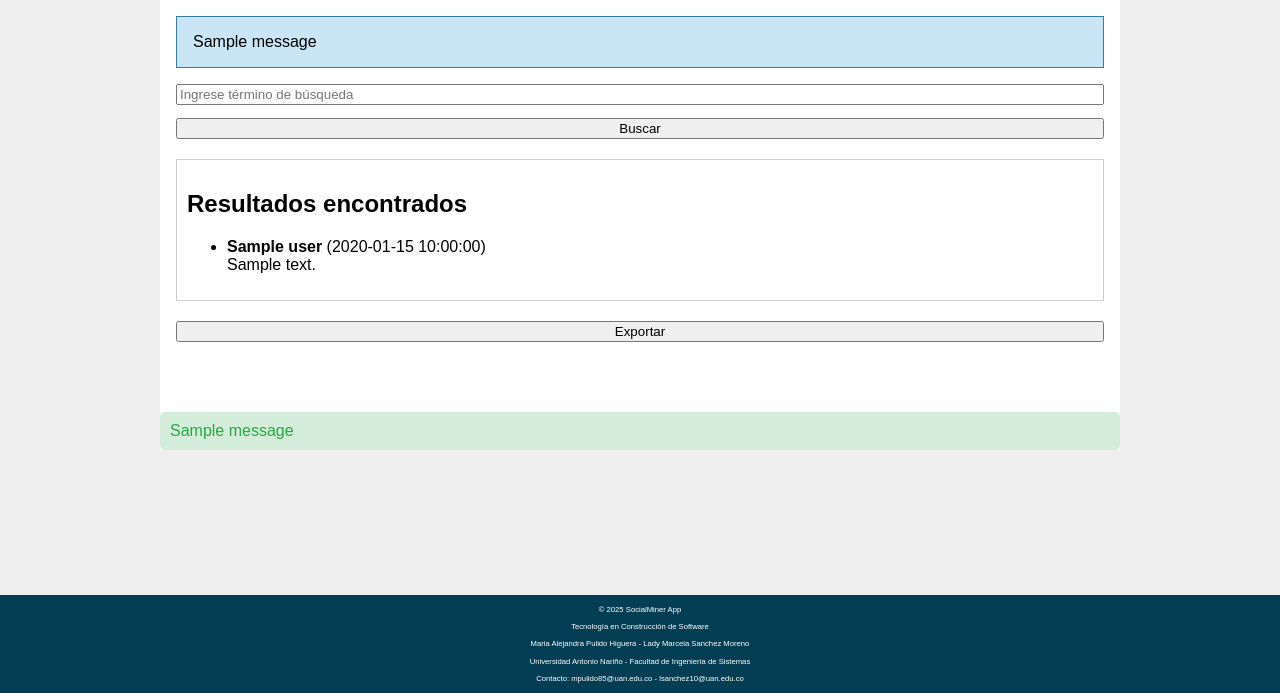
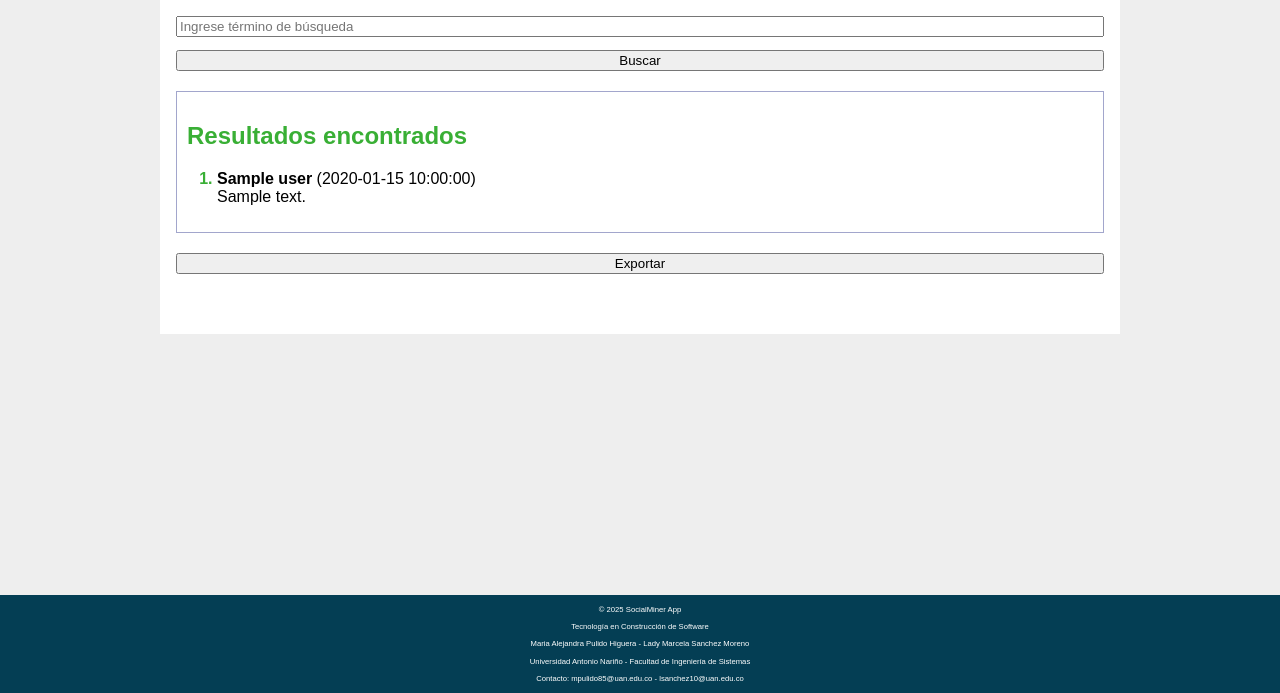
Before and after one commit to marcewp15/SocialMinerApp, a Flask app: template myproject/flaskr/templates/home/index.html in a window 1280 px wide. Shown: the part 107-800 px from the top of the page. Run offline with Flask 3, Linux system fonts and the light colour scheme; the template is opened without the code that fills it: most values are stand-ins (such as "Sample title", 1, 10 or a date in 2020); one stand-in notice (Sample message) is shown.

Commit message:
Se hacen los ajustes respecto a los scrips de tipo CSS ubicados en las plantillas html y se agregan configuraciones faltantes de estilo en archivo CSS  y se corrije codigo duplicado en archivo base

```diff
--- a/myproject/flaskr/static/style.css
+++ b/myproject/flaskr/static/style.css
@@ -27,7 +27,6 @@ body {
     margin: 0;
     font-size: 2.5em;           /* Aumenta el tamaño si quieres un título más grande */
 }
-
 
 a {
     color: #377ba8;
@@ -80,13 +79,6 @@ nav ul li a, nav ul li span, header .action {
 .content > header h1 {
     flex: auto;
     margin: 1rem 0 0.25rem 0;
-}
-
-.flash {
-    margin: 1em 0;
-    padding: 1em;
-    background: #cae6f6;
-    border: 1px solid #377ba8;
 }
 
 .post > header {
@@ -167,7 +159,7 @@ footer {
 }
 
 .tweet-window {
-    border: 1px solid #ccc;
+    border: 1px solid #a2a6cc;
     padding: 10px;
     margin-top: 20px;
     max-height: 180px;    /* Reduce la altura máxima */
@@ -175,19 +167,126 @@ footer {
     margin-bottom: 20px;  /* Espacio para el botón exportar */
 }
 
+.tweet-window h2 {
+    color: rgb(57, 175, 53);
+}
+
+.tweet-window ol {
+    list-style-type: decimal; /* tipo de numeración */
+    padding-left: 30px; /* espacio para los números */
+}
+
+.tweet-window ol li {
+  margin-bottom: 10px; /*separación entre tweets para que no queden pegados*/
+}
+
+/*cambia el color solo del número */
+/*::marker es un pseudo-elemento CSS especial para cambiar el color de los números*/
+ol li::marker {
+  color: rgb(57, 175, 53);
+  font-weight: bold;
+}
+
+/*Avisos de busqueda y espera*/
+/*Se utiliza # porque tenemos definidos dos avisos diferentes con id */
+#aviso-buscado {
+    display: none;
+    margin-top: 10px;
+    color: rgb(53, 120, 175);
+    font-weight: bold;
+    text-align: center;
+    width: 100%;
+    margin-bottom: 3px;
+}
+
+#aviso-chrome {
+    display: none;
+    margin-top: 5xp;
+    color: rgb(243, 73, 73);
+    font-weight: bold;
+    text-align: center;
+    width: 100%;
+}
+
 /*mensajes de alerta definidos-flash */
+.flash-messages{
+    margin: 10xp 0;
+}
+
 .alert {
     padding: 10px;
     margin: 10px 0;
     border-radius: 5px;
+    margin-bottom: 8px;
+    opacity: 1;
+    animation: fadeOut 5s forwards ease-out; /*animación de 5 segundos*/
+}
+
+/*animación para que los errores desaparezcan y no queden en pantalla*/
+/*@keyframes regla de css para controlar la animación*/
+@keyframes fadeOut {
+    0% { opacity: 1;}
+    100% {
+        opacity: 0;
+        height: 0;
+        margin: 0;
+        padding: 0;
+        overflow: hidden;
+    }
 }
 
 .alert.error {
-    background-color: #f8d7da;
-    color: #e02a3c;
+    margin-bottom: 8px;
+    background-color: #fac7c7;
+    color: #eb3131;
+}
+
+.alert.warning {
+    margin-bottom: 8px;
+    background-color: #f8f4be;
+    color: #f5e839;
 }
 
 .alert.success {
+    margin-bottom: 8px;
     background-color: #d4edda;
     color: #28a745;
 }
+
+.alert.info {
+    margin-bottom: 8px;
+    background-color: #abedf8;
+    color: #0c5460;
+}
+
+/*Mensajes de error con los codigos de estado*/
+.error-box{
+    text-align: center;
+    background-color: #fff;
+    border-radius: 12px; /*redondea esquinas*/
+    padding: 40px;
+    width: 80%;
+    max-width: 500px; /*evita que en pantallas grandes se agrande*/
+    margin: 80px auto;
+    box-shadow: 0 4px 10px rgba(0,0,0,0.1); /*agrega sombra*/
+    border: 2px solid var(--color-error, #ccc); /* color por defecto */
+}
+
+.error-box h1{
+    font-size: 2em;
+    margin-bottom: 15px;
+    font-weight: bold;
+    color: var(--color-error, #555);
+}
+
+/*se crean variables CSS para que .error.box y .error-box h1 tome los colores
+definidos para cada error*/
+.error-404 {
+    --color-error: #f1c40f; /* Amarillo */
+}
+.error-500 {
+    --color-error: #e74c3c; /* Rojo */
+}
+.error-503 {
+    --color-error: #95a5a6; /* Gris */
+ }
--- a/myproject/flaskr/templates/base.html
+++ b/myproject/flaskr/templates/base.html
@@ -12,9 +12,16 @@
       <header>
         {% block header %}{% endblock %}
       </header>
-      {% for message in get_flashed_messages() %}
-        <div class="flash">{{ message }}</div>
-      {% endfor %}
+      <!--Mensajes Flash-->
+      {%with messages = get_flashed_messages(with_categories=true) %}
+        {%if messages %}
+          <div class="flash-messages">
+            {% for category, message in messages %}
+              <div class="alert {{ category }}">{{ message }}</div>
+            {% endfor %}
+          </div>
+        {% endif %}
+      {% endwith %}
       {% block content %}{% endblock %}
     </section>
 
@@ -26,15 +33,4 @@
       <p>Contacto: mpulido85@uan.edu.co - lsanchez10@uan.edu.co</p>
     </footer>
 
-    <!--Mensajes Flash-->
-    {%with messages = get_flashed_messages(with_categories=true) %}
-      {%if messages %}
-        <div class="flash-messages">
-          {% for category, message in messages %}
-            <div class="alert {{ category }}">{{ message }}</div>
-          {% endfor %}
-        </div>
-      {% endif %}
-    {% endwith %}
-
   </body>
--- a/myproject/flaskr/templates/home/index.html
+++ b/myproject/flaskr/templates/home/index.html
@@ -13,28 +13,29 @@
   </form>
 
   <!--Avisos-->
-  <div id="aviso-buscado" style="display:none; margin-top:10px; color: rgb(52, 206, 90); font-weight:bold;
-    text-align: center; width: 100%;">
-    Buscando resultados, por favor espere...
-  </div>
+  <div id="aviso-buscado" >Buscando resultados, por favor espere...</div>
+  <div id="aviso-chrome" >Al momento de generar la busqueda se abrira una ventana de Chrome, por favor no la cierre. </div>
 
-  <div id="aviso-chrome" style="display:none; margin-top:5px; color:rgb(243, 73, 73); font-weight:bold;
-    text-align: center; width: 100%;">
-    Al momento de generar la busqueda se abrira una ventana de Chrome, por favor no la cierre.
-  </div>
+  <!--Script de avisos-->
+  <script>
+    function mostrarAvisos() {
+      document.getElementById("aviso-buscado").style.display = "block";
+      document.getElementById("aviso-chrome").style.display = "block";
+    }
+  </script>
 
   <!--Ventana con resultados-->
   {% if results %}
-    <div class="tweet-window" style="border: 1px solid #ccc; padding:10px;margin-top:20px; max-height:300px; overflow-y:scroll;">
+    <div class="tweet-window">
         <h2>Resultados encontrados</h2>
-        <ul>
+        <ol>
           {% for r in results %}
             <li>
               <strong>{{ r.user }}</strong> ({{ r.date }})<br>
               {{ r.text }}
             </li>
           {% endfor %}
-        </ul>
+        </ol>
     </div>
 
     <!--Botón exportar-->
@@ -42,13 +43,4 @@
         <button type="submit">Exportar</button>
     </form>
   {% endif %}
-
-  <!--Script-->
-  <script>
-    function mostrarAvisos() {
-      document.getElementById("aviso-buscado").style.display = "block";
-      document.getElementById("aviso-chrome").style.display = "block";
-    }
-  </script>
-
 {% endblock %}
```
Also changed, not shown: myproject/flaskr/templates/error.html (+2 -5 lines).
